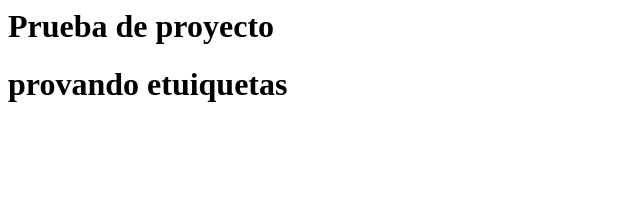
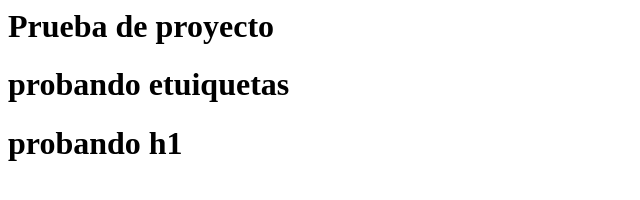
Before and after one commit to ovanycolindres1/pruebas, a plain HTML site: page index.html in a window 1280 px wide. Shown: the whole page, without its empty margins (0-640 px from the left). Drawn offline with Linux system fonts and the light colour scheme.

Commit message:
modificando

```diff
--- a/css/estilos.css
+++ /dev/null
@@ -1 +0,0 @@
-estilos
--- a/index.html
+++ b/index.html
@@ -5,7 +5,9 @@
     <body>
 
         <h1> Prueba de proyecto </h1>
-        <h1> provando etuiquetas </h1>
+        <h1> probando etuiquetas </h1>
+
+        <h1> probando h1</h1>
 
     </body>
 </header>
```
